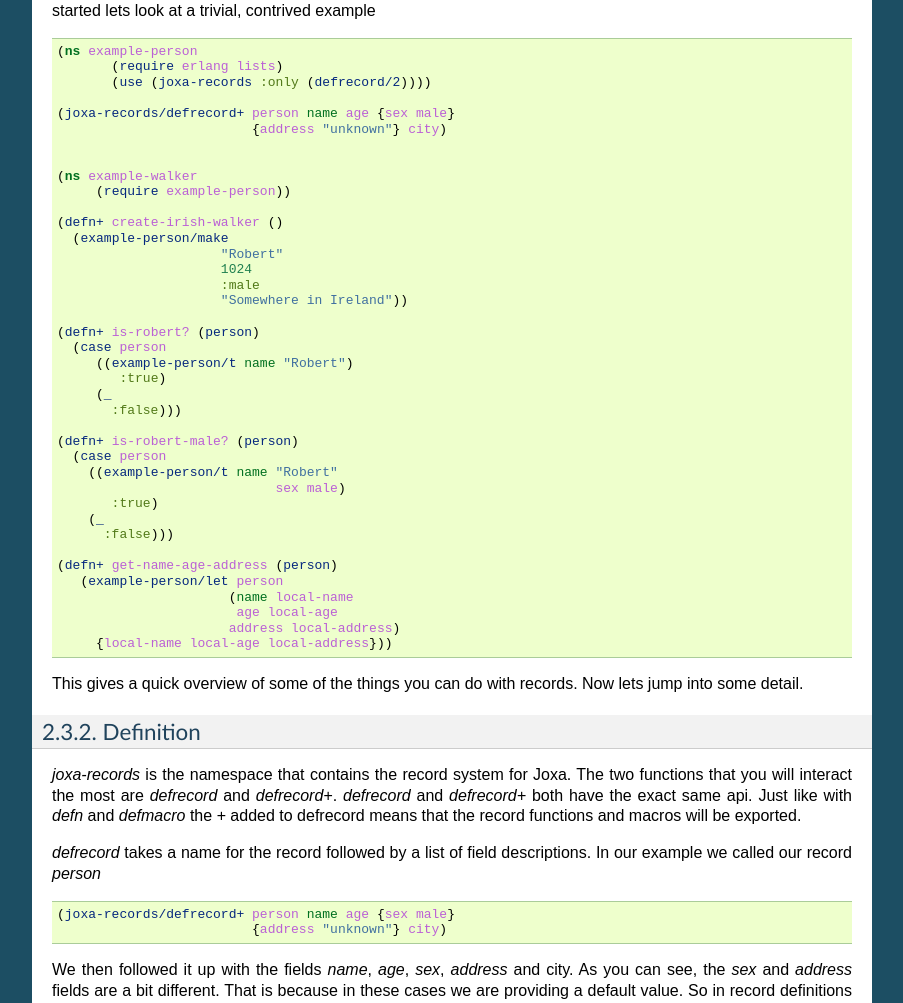
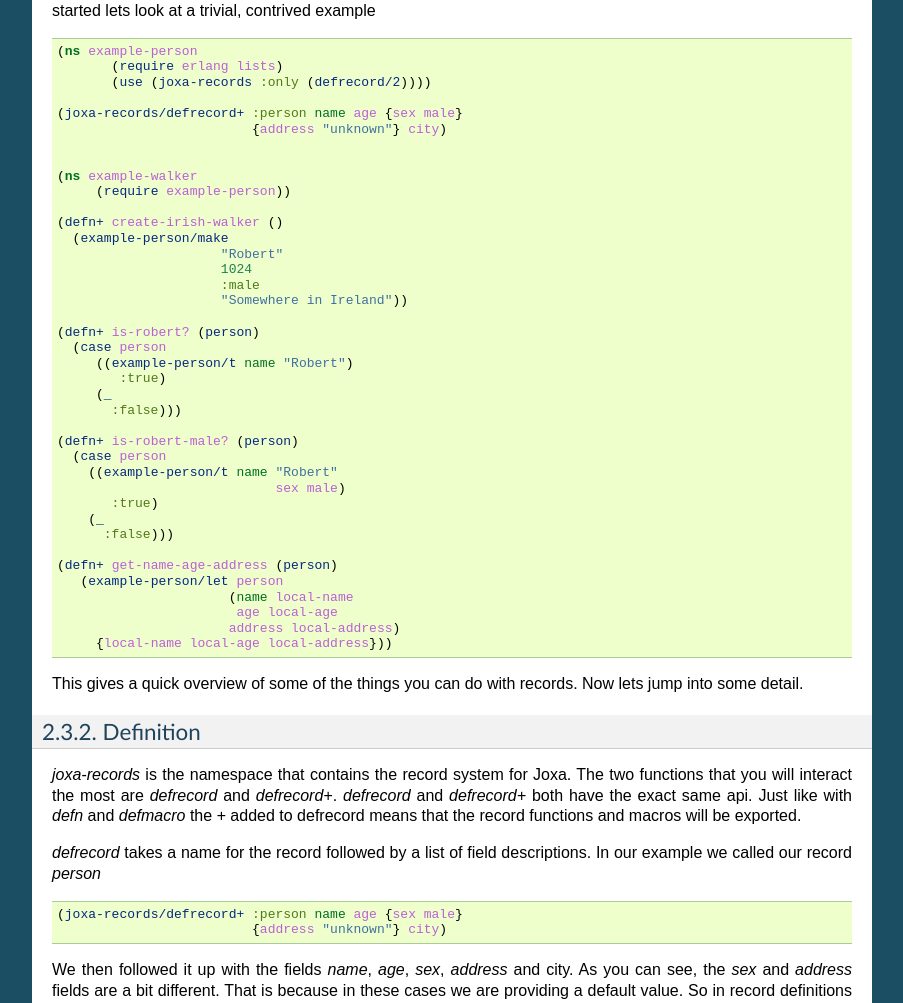
Before and after one commit to joxa/joxa, a Sphinx documentation site: the page built from doc/standard-library.rst, in a window 1280 px wide and 1400 px high, scrolled down 6281 px. Shown: the part 154-1157 px from the top of the window, without its empty margins (198-1101 px from the left). Built offline with Sphinx 7.4.7, drawn with Linux system fonts in a browser that asks for light colours; pages that are not in the unit, such as notebooks, are missing from menus.

```diff
--- a/doc/standard-library.rst
+++ b/doc/standard-library.rst
@@ -423,7 +423,7 @@ trivial, contrived example
             (require erlang lists)
             (use (joxa-records :only (defrecord/2))))
 
-     (joxa-records/defrecord+ person name age {sex male}
+     (joxa-records/defrecord+ :person name age {sex male}
                               {address "unknown"} city)
 
 
@@ -478,7 +478,7 @@ descriptions. In our example we called our record `person`
 
 .. code-block:: clojure
 
-     (joxa-records/defrecord+ person name age {sex male}
+     (joxa-records/defrecord+ :person name age {sex male}
                               {address "unknown"} city)
 
 We then followed it up with the fields `name`, `age`, `sex`, `address`
```
